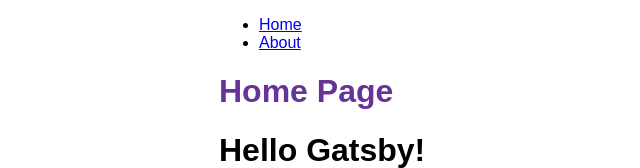
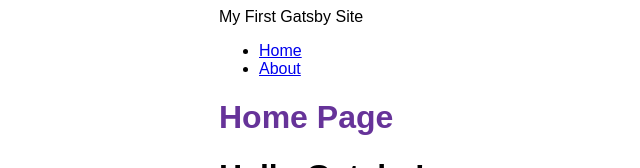
Before and after one commit to hzuika/blog_gatsby, a Gatsby site: page / in a window 1280 px wide. Shown: the top 168 px of the page, without its empty margins (171-811 px from the left). Built offline with nearby package versions, Linux system fonts and the light colour scheme; Gatsby itself is replaced by a stand-in of ours.

Commit message:
Use graphql to get data from gatsby-config.js

```diff
--- a/gatsby-config.js
+++ b/gatsby-config.js
@@ -1,4 +1,7 @@
 module.exports = {
+    siteMetadata: {
+        title: "My First Gatsby Site",
+    },
     plugins: [
         "gatsby-plugin-image",
         // 画像処理用
--- a/src/components/layout.js
+++ b/src/components/layout.js
@@ -1,5 +1,5 @@
 import React from "react"
-import { Link } from "gatsby"
+import { Link, useStaticQuery, graphql } from "gatsby"
 import {
     container,
     heading,
@@ -12,9 +12,22 @@ const Layout = ({ pageTitle, children }) => {
     // 引数を props にして，次のように書くことと同じ．
     // const pageTitle = props.pageTitle
     // const children = props.children
+
+    // gatsby-config.js から情報を取得する
+    const data = useStaticQuery(graphql`
+        query {
+            site {
+                siteMetadata {
+                    title
+                }
+            }
+        }
+    `)
+
     return (
         <div className={container}>
-            <title>{pageTitle}</title>
+            <title>{pageTitle} | {data.site.siteMetadata.title}</title>
+            <header>{data.site.siteMetadata.title}</header>
             <nav>
                 <ul className={navLinks}>
                     <li className={navLinkItem}>
```
